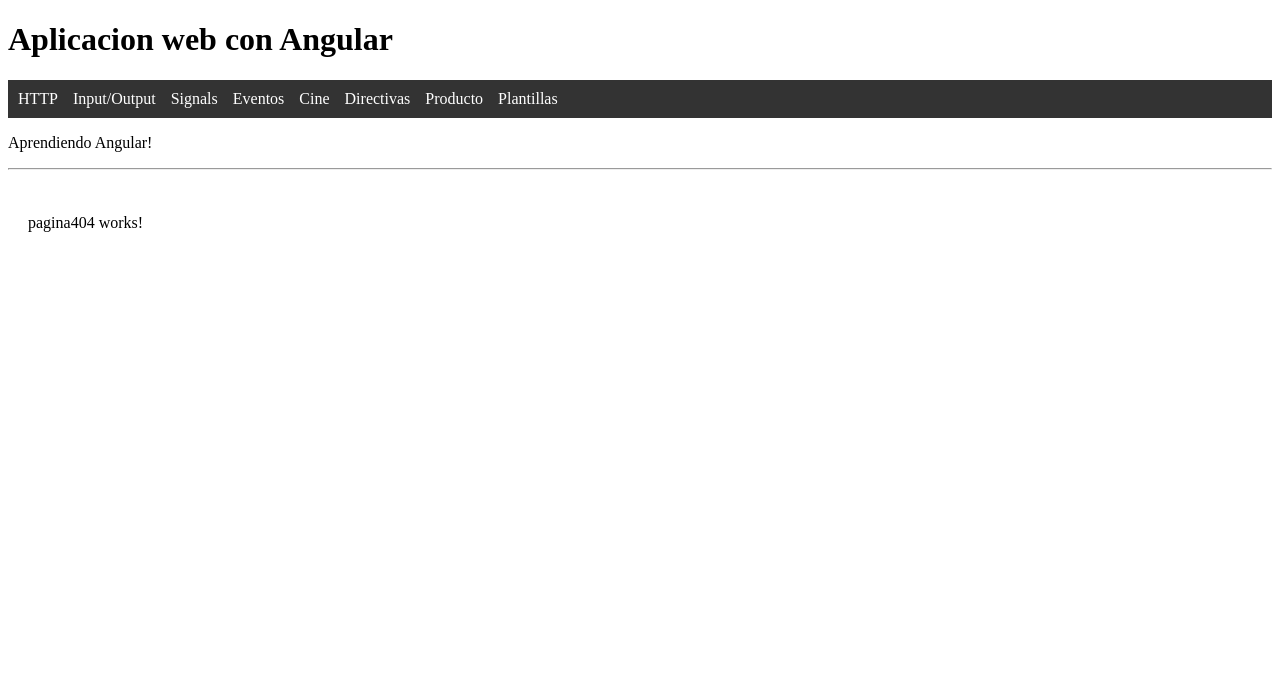
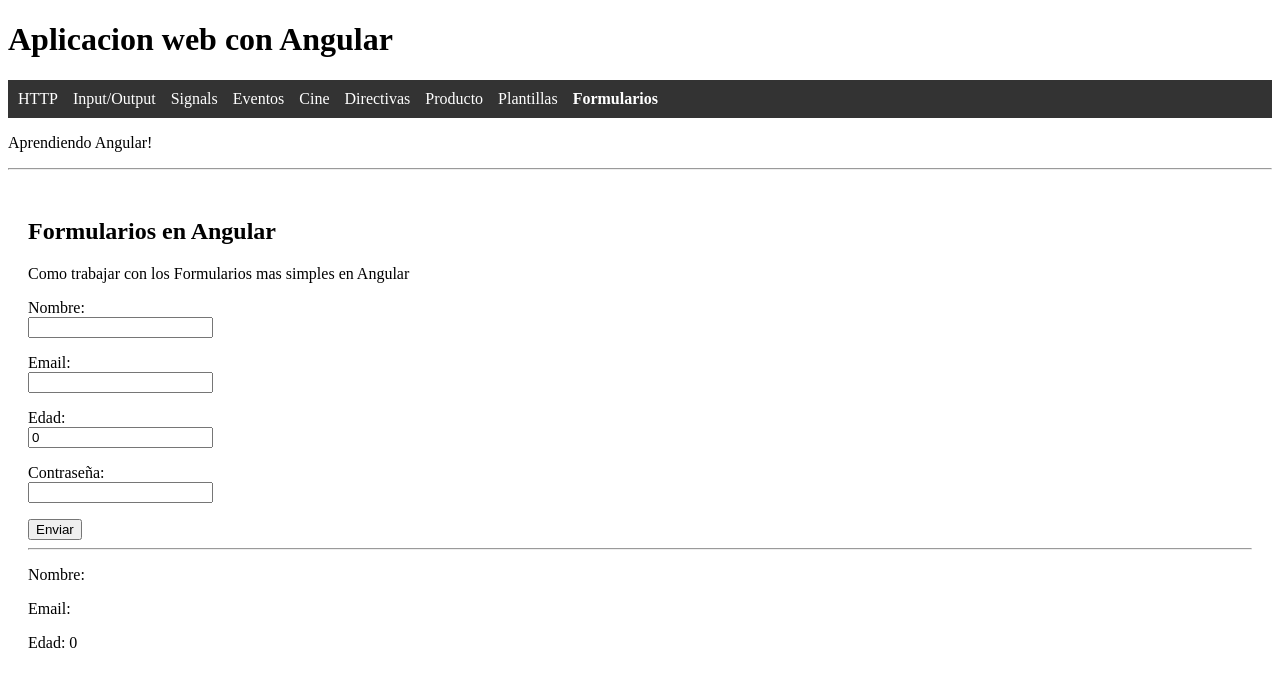
Before and after one commit to Ignacio-Molina-0804/UDemyWebCourse, an Angular app in the folder Angular/: page /Formularios in a window 1280 px wide. Shown: the top 686 px of the page. Built offline with nearby package versions, Linux system fonts and the light colour scheme.

Commit message:
Enrutamiento a Formulario y Formulario Basico

```diff
--- a/Angular/src/app/app.html
+++ b/Angular/src/app/app.html
@@ -1,4 +1,3 @@
-
 <!-- Componente en Angular -->
 <!-- <miProducto></miProducto> -->
 
@@ -27,60 +26,40 @@
 <h1>{{ title }}</h1>
 <!-- app.component.html -->
 <nav style="background: #333; padding: 10px; display: flex; gap: 15px;">
-  <a
-    routerLink="/PeticionesHTTP"
-    routerLinkActive="active-link"
-    style="color: white; text-decoration: none;">
+    <a routerLink="/PeticionesHTTP" routerLinkActive="active-link" style="color: white; text-decoration: none;">
         HTTP
     </a>
 
-  <a
-    routerLink="/InputOutputDatos"
-    routerLinkActive="active-link"
-    style="color: white; text-decoration: none;">
+    <a routerLink="/InputOutputDatos" routerLinkActive="active-link" style="color: white; text-decoration: none;">
         Input/Output
     </a>
 
-  <a
-    routerLink="/Signals"
-    routerLinkActive="active-link"
-    style="color: white; text-decoration: none;">
+    <a routerLink="/Signals" routerLinkActive="active-link" style="color: white; text-decoration: none;">
         Signals
     </a>
 
-  <a
-    routerLink="/Eventos"
-    routerLinkActive="active-link"
-    style="color: white; text-decoration: none;">
+    <a routerLink="/Eventos" routerLinkActive="active-link" style="color: white; text-decoration: none;">
         Eventos
     </a>
 
-  <a
-    routerLink="/TWDB-Services"
-    routerLinkActive="active-link"
-    style="color: white; text-decoration: none;">
+    <a routerLink="/TWDB-Services" routerLinkActive="active-link" style="color: white; text-decoration: none;">
         Cine
     </a>
 
-  <a
-    routerLink="/Directivas"
-    routerLinkActive="active-link"
-    style="color: white; text-decoration: none;">
+    <a routerLink="/Directivas" routerLinkActive="active-link" style="color: white; text-decoration: none;">
         Directivas
     </a>
 
-  <a
-    routerLink="/ComponenteBasico"
-    routerLinkActive="active-link"
-    style="color: white; text-decoration: none;">
+    <a routerLink="/ComponenteBasico" routerLinkActive="active-link" style="color: white; text-decoration: none;">
         Producto
     </a>
 
-  <a
-    routerLink="/Plantillas"
-    routerLinkActive="active-link"
-    style="color: white; text-decoration: none;">
+    <a routerLink="/Plantillas" routerLinkActive="active-link" style="color: white; text-decoration: none;">
         Plantillas
+    </a>
+
+    <a routerLink="/Formularios" routerLinkActive="active-link" style="color: white; text-decoration: none;">
+        Formularios
     </a>
 </nav>
 
--- a/Angular/src/app/app.routes.ts
+++ b/Angular/src/app/app.routes.ts
@@ -8,10 +8,11 @@ import { Carrito } from './components/carrito/carrito';
 import { Ventas } from './components/ventas/ventas';
 import { Usuario } from './components/usuario/usuario';
 import { Pagina404 } from './components/pagina404/pagina404';
+import { Formularios } from './components/formularios/formularios';
 
 export const routes: Routes = [
 
-    {path: 'PeticionesHTTP', component: UsuariosHTTP},
+    {path: 'PeticionesHTTP/:id', component: UsuariosHTTP},
     {path: 'InputOutputDatos', component: Padre},
     {path: 'Signals', component: CarritoSignals},
     {path: 'Eventos', component: Carrito},
@@ -19,6 +20,7 @@ export const routes: Routes = [
     {path: 'Directivas', component: Ventas},
     {path: 'ComponenteBasico', component: ProductoComponent},
     {path: 'Plantillas', component: Usuario},
+    {path: 'Formularios', component: Formularios},
     {path: '**', component: Pagina404},
 
 ];
--- a/Angular/src/app/components/formularios/formularios.html
+++ b/Angular/src/app/components/formularios/formularios.html
@@ -1 +1,33 @@
-<p>formularios works!</p>
+<h2>Formularios en Angular</h2>
+<p>Como trabajar con los Formularios mas simples en Angular</p>
+
+<form (ngSubmit)="onSubmit()" >
+
+    <p>
+        <label for="nombre">Nombre:</label><br>
+        <input type="text" name="nombre" id="nombre" [(ngModel)] = "nombre" required/>
+    </p>
+
+    <p>
+        <label for="email">Email:</label><br>
+        <input type="text" name="email" id="email" [(ngModel)] = "email" required/>
+    </p>
+
+    <p>
+        <label for="edad">Edad:</label><br>
+        <input type="number" name="edad" id="edad" [(ngModel)] = "edad" required/>
+    </p>
+
+    <p>
+        <label for="password">Contraseña:</label><br>
+        <input type="password" name="password" id="password" [(ngModel)] = "password" required/>
+    </p>
+
+    <button type="submit">Enviar</button>
+</form>
+
+<hr>
+
+<p>Nombre: {{nombre}}</p>
+<p>Email: {{email}}</p>
+<p>Edad: {{edad}}</p>
--- a/Angular/src/app/components/formularios/formularios.ts
+++ b/Angular/src/app/components/formularios/formularios.ts
@@ -1,11 +1,23 @@
 import { Component } from '@angular/core';
+import { FormsModule } from '@angular/forms';
 
 @Component({
   selector: 'app-formularios',
-  imports: [],
+  imports: [FormsModule],
   templateUrl: './formularios.html',
   styleUrl: './formularios.css'
 })
 export class Formularios {
 
+  nombre = ""
+  email = ""
+  edad = 0
+  password = ""
+
+  onSubmit() {
+
+    console.log(this.nombre, this.email, this.edad, this.password)
+
+  }
+
 }
```
Lines whose indentation alone changed are shown as unchanged.
